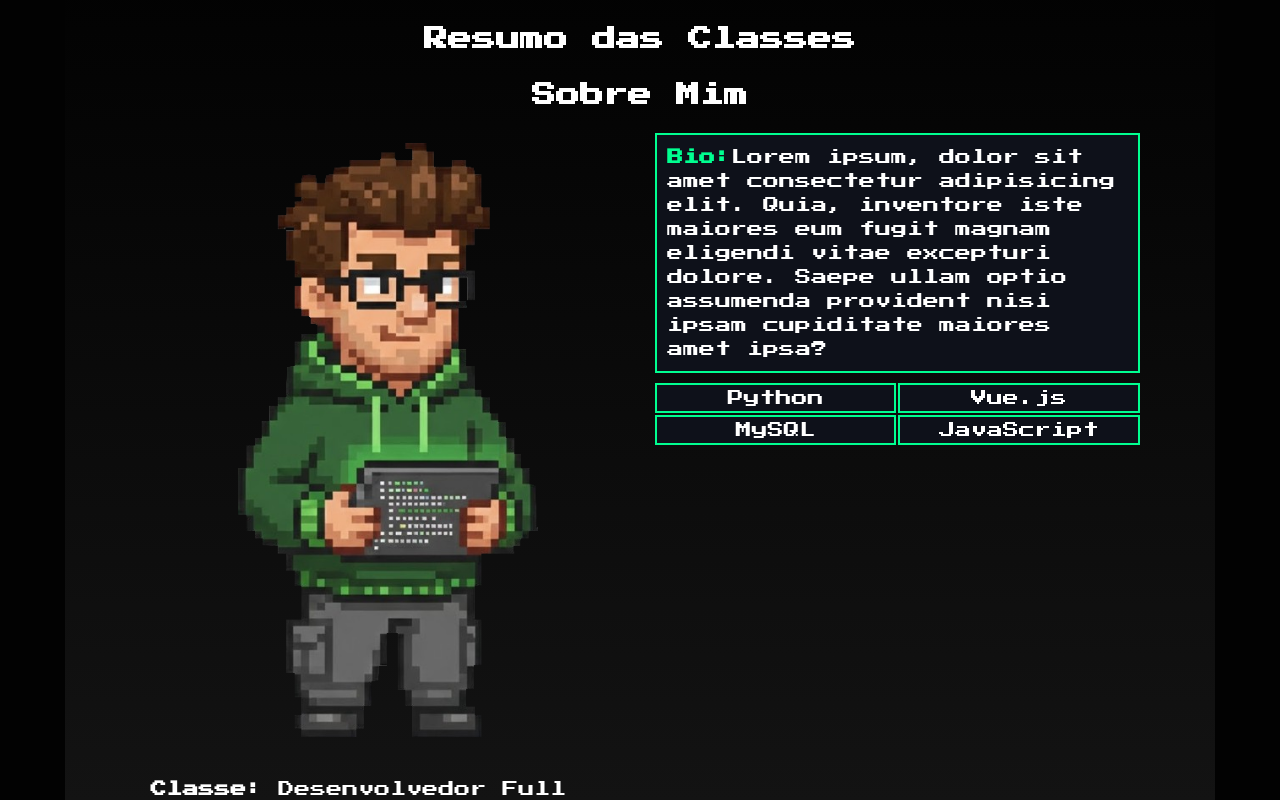
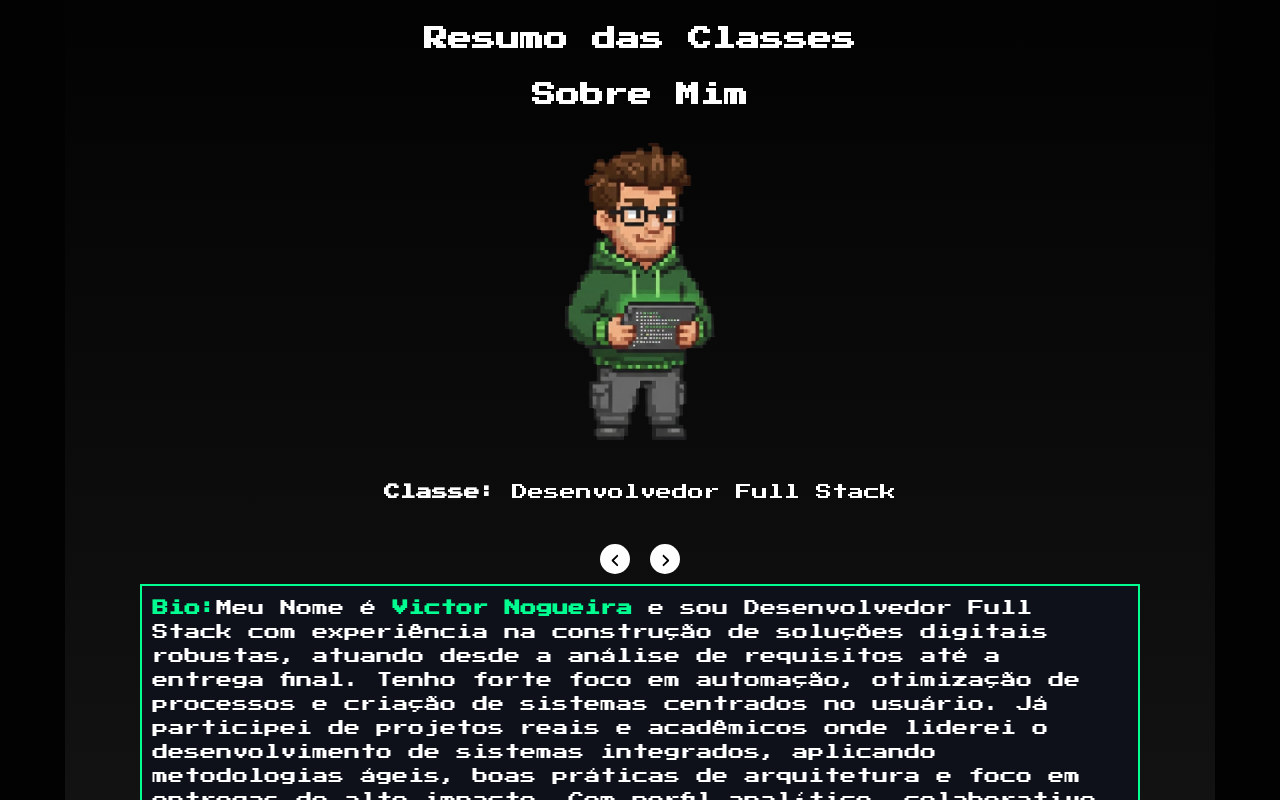
Before and after one commit to VictorJoseNogueira/last-portifolio, a React (Vite) app: page / in a window 1280 px wide. Shown: the part 900-1700 px from the top of the page. Built offline with nearby package versions, Linux system fonts and the light colour scheme.

Commit message:
add classes
add a interactive button to change the current class

```diff
--- a/src/components/layout/aboutSection.tsx
+++ b/src/components/layout/aboutSection.tsx
@@ -1,7 +1,62 @@
-import developer from "../../assets/images/dev.png";
+import developer from "assets/images/dev.png";
+import mage from "assets/images/mage.png"
+import priest from "assets/images/priest.png"
+import ranger from "assets/images/ranger.png"
+import warrior from "assets/images/warrior.png"
+import { useState, useMemo} from 'react';
 import { FontAwesomeIcon } from "@fortawesome/react-fontawesome"
 import { faAngleLeft, faAngleRight  } from '@fortawesome/free-solid-svg-icons'
 function AboutSection() {
+
+const charactersClasses ={
+    developerClass:{
+      name: "Desenvolvedor Full Stack",
+      bio: <>Meu Nome é <strong>Victor Nogueira</strong> e sou Desenvolvedor Full Stack com experiência na construção de soluções digitais robustas, atuando desde a análise de requisitos até a entrega final. Tenho forte foco em automação, otimização de processos e criação de sistemas centrados no usuário. Já participei de projetos reais e acadêmicos onde liderei o desenvolvimento de sistemas integrados, aplicando metodologias ágeis, boas práticas de arquitetura e foco em entregas de alto impacto. Com perfil analítico, colaborativo e orientado a resultados, busco constantemente evoluir tecnicamente e agregar valor por meio da tecnologia."</>,
+      image: developer,
+      classSkills: ["Python","Vue.js","MySQL","JavaScript"]
+    },
+    mageClass:{
+      name: "O Grande Mago",
+      bio: <>"Mestre das artes arcanas, o <strong>Mago</strong> canaliza energias elementares para manipular a realidade. Com alto intelecto e vasto conhecimento em feitiços complexos, ele é capaz de causar danos massivos em área e controlar o campo de batalha através da pura força mental."</>,
+      image: mage,
+      classSkills: ["Bola de Fogo", "Teleporte", "Escudo Arcano", "Invocação"]
+    },
+    priestClass:{
+      name: "O Sumo-Sacerdote",
+      bio:<>O Sacerdote é o pilar espiritual do grupo, dedicado à cura e proteção. Utilizando preces e luz sagrada, ele purifica aliados de maldições e garante que a equipe suporte os desafios mais árduos, sendo a linha tênue entre a vida e a derrota.</>,
+      image: priest,
+      classSkills: ["Cura Divina", "Ressurreição", "Purificação", "Benção"]
+    },
+    rangerClass:{
+      name: "O Caçador de Feras",
+      bio: <>"Especialista em sobrevivência e combate à distância, o <strong>Ranger</strong> possui olhos de lince e precisão cirúrgica. Mestre do rastreio e das armadilhas, ele utiliza a agilidade e o conhecimento da natureza para abater alvos antes mesmo de ser detectado.</>,
+      image: ranger,
+      classSkills: ["Tiro de Precisão", "Camuflagem", "Rastreamento", "Armadilha de Urso"]
+    },
+    warriorClass:{
+      name: "O Poderoso Guerreiro",
+      bio: <>O <strong>Guerreiro</strong> é a personificação da força bruta e da resistência. Especialista em combate corpo a corpo, ele utiliza armaduras pesadas e maestria com armas para proteger seus aliados, mantendo-se firme na linha de frente contra qualquer adversidade.</>,
+      image: warrior,
+      classSkills: ["Golpe Esmagador", "Provocação", "Investida", "Postura Defensiva"]
+    }
+  }
+
+const classesKeys = useMemo(() =>
+  Object.keys(charactersClasses) as Array<keyof typeof charactersClasses>,
+  [charactersClasses]
+);  const [currentClassIndex, setCurrentClass] = useState(0);
+
+
+  const nextClass = () => {
+    setCurrentClass((prev) => (prev === classesKeys.length - 1 ? 0 : prev + 1))
+  };
+
+  const prevClass = () => {
+    setCurrentClass((prev) => (prev === 0 ? classesKeys.length - 1 : prev - 1 ))
+  };
+
+  const currentClass = classesKeys[currentClassIndex];
+  const actualClass = charactersClasses[currentClass]
 
     return (
         <section id='about-section' className="about-section">
@@ -9,13 +64,17 @@ function AboutSection() {
         <h2>Sobre Mim</h2>
         <div className="about-section-cards">
           <div className="left-card">
-          <img src={developer} alt="mageImage" />
-          <span><strong>Classe: </strong>Desenvolvedor Full Stack</span>
+          <img src={actualClass.image} alt="class-image" />
+          <span><strong>Classe: </strong>{actualClass.name}</span>
           <div className="change-class-buttons">
-            <button className="change-class-left">
+            <button
+             className="change-class-left"
+             onClick={prevClass}>
             <FontAwesomeIcon icon={faAngleLeft} />
             </button>
-            <button className="change-class-right">
+            <button
+            className="change-class-right"
+            onClick={nextClass}>
               <FontAwesomeIcon icon={faAngleRight} />
             </button>
           </div>
@@ -23,7 +82,8 @@ function AboutSection() {
           <div className="right-card">
             <div className="right-card-top">
               <span><strong>Bio:</strong>
-              Lorem ipsum, dolor sit amet consectetur adipisicing elit. Quia, inventore iste maiores eum fugit magnam eligendi vitae excepturi dolore. Saepe ullam optio assumenda provident nisi ipsam cupiditate maiores amet ipsa?</span>
+              {actualClass.bio}
+              </span>
             </div>
             <div className="right-card-bottom">
               <span className="stats-tecnologies">Python</span>
--- a/src/styles/global.css
+++ b/src/styles/global.css
@@ -31,7 +31,7 @@
     --H4-font-size-tablet: 1.8rem;
     --H5-font-size-tablet: 1.4rem;
     --H6-font-size-tablet: 1rem;
-    --p-font-large: 1.6rem;
+    --font-large: 1.6rem;
     --font-size-medium: 1.4rem;
     --font-size-small: 1.2rem;
     --font-size-tiny: 1rem;
--- a/src/styles/variables.css
+++ b/src/styles/variables.css
@@ -153,16 +153,18 @@ footer
 
 }
 .left-card img{
-    width: 15rem;
+    max-width: 15rem;
     height: auto;
     border-radius: 1rem;
+}
+.class-image{
+    max-height: 10rem;
 }
 .right-card{
     width: 100%;
     height: 100%;
     display: flex;
     flex-direction: column;
-    align-items: center;
 }
 .right-card-top{
     background-color: var(--dark-gray);
@@ -368,10 +370,6 @@ footer
     .initial-section{
        min-height: 100vh;
     }
-    .about-section-cards{
-    flex-direction: row;
-    gap: 2rem;
-}
     .left-card img{
         width: 30rem;
         height: auto;
@@ -405,6 +403,10 @@ footer
     .stats-tecnologies{
         height: 4rem;
     }
+    .about-section-cards{
+    flex-direction: row;
+    gap: 2rem;
+    }
     .tecnologies-icons-container{
         grid-template-columns: repeat(5, 1fr);
     }
@@ -418,4 +420,7 @@ footer
 .projects-card a{
     font-size: var(--font-size-larger);
 }
+.right-card{
+    align-items: stretch;
 }
+}
```
Lines whose indentation alone changed are shown as unchanged.
